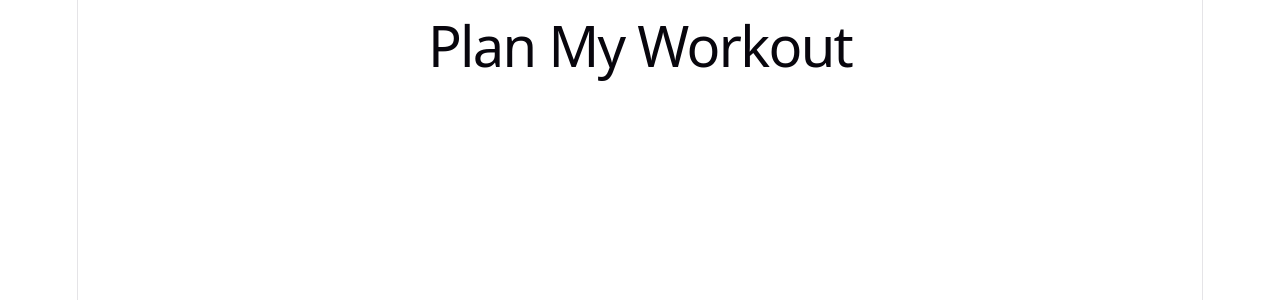
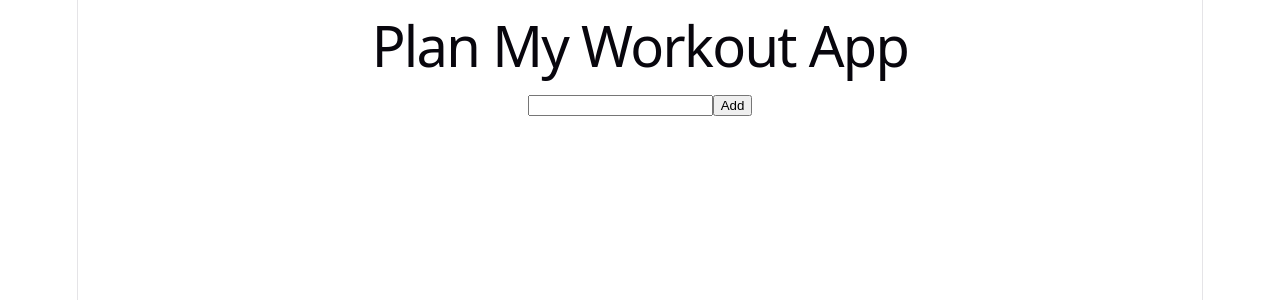
Before and after one commit to ashlee-seagle/workout-planner, a React (Vite) app: page / in a window 1280 px wide. Shown: the top 300 px of the page. Built offline with nearby package versions, Linux system fonts and the light colour scheme.

Commit message:
WIP: initial React workout planner (basic state + UI, needs fixes)

```diff
--- a/src/App.jsx
+++ b/src/App.jsx
@@ -1,11 +1,43 @@
 import { useState } from 'react'
 import './App.css'
+import Header from './Header'
+import EquipmentList from './EquipmentList'
+import Workout from './Workout'
 
 function App() {
 
+   const [equipment, setEquipment] = useState(
+        []
+    )
+    const [workoutShown, setWorkoutShown] = useState(false)
+
+    function toggleWorkoutShown() {
+        setWorkoutShown(prevShown => !prevShown)
+    }
+
+
+    function handleSubmit(e) {
+        e.preventDefault();
+        const value = e.target.elements.equipment.value;
+        setEquipment(prev => [...prev, value]);
+        e.target.reset();
+    }
+
   return (
     <>
-      <h1>Plan My Workout</h1>
+      <Header />
+      <form onSubmit={handleSubmit}>
+        <input name="equipment" />
+            <button type="submit">Add</button>
+        </form>
+        {equipment.length > 0 ?
+            <EquipmentList
+                equipment={equipment}
+                toggleWorkoutShown={toggleWorkoutShown}
+            /> : null
+        }
+
+        {workoutShown ? <Workout /> : null}
     </>
   )
 }
--- /dev/null
+++ b/src/EquipmentList.jsx
@@ -0,0 +1,18 @@
+export default function EquipmentList(props) {
+    const equipmentListItems = props.equipment.map(equipment => (
+        <li key={equipment}>{equipment}</li>
+    ))
+    return (
+        <section>
+            <h2>Equipment on hand:</h2>
+            <ul className="equipment-list" aria-live="polite">{equipmentListItems}</ul>
+            {props.equipment.length > 3 && <div className="get-workout-container">
+                <div>
+                    <h3>Ready for a workout?</h3>
+                    <p>Generate a workout from your list of equipment.</p>
+                </div>
+                <button onClick={props.toggleWorkoutShown}>Get a workout</button>
+            </div>}
+        </section>
+    )
+}
--- /dev/null
+++ b/src/Header.jsx
@@ -0,0 +1,7 @@
+export default function Header() {
+    return (
+         <header>
+            <h1>Plan My Workout App</h1>
+        </header>
+    )
+}
--- /dev/null
+++ b/src/Workout.jsx
@@ -0,0 +1,10 @@
+export default function Workout() {
+    return (
+        <section>
+            <h2>Your workout:</h2>
+            <article className="suggested-workout-container" aria-live="polite">
+                <h3>Hello</h3>
+            </article>
+        </section>
+    )
+}
```
